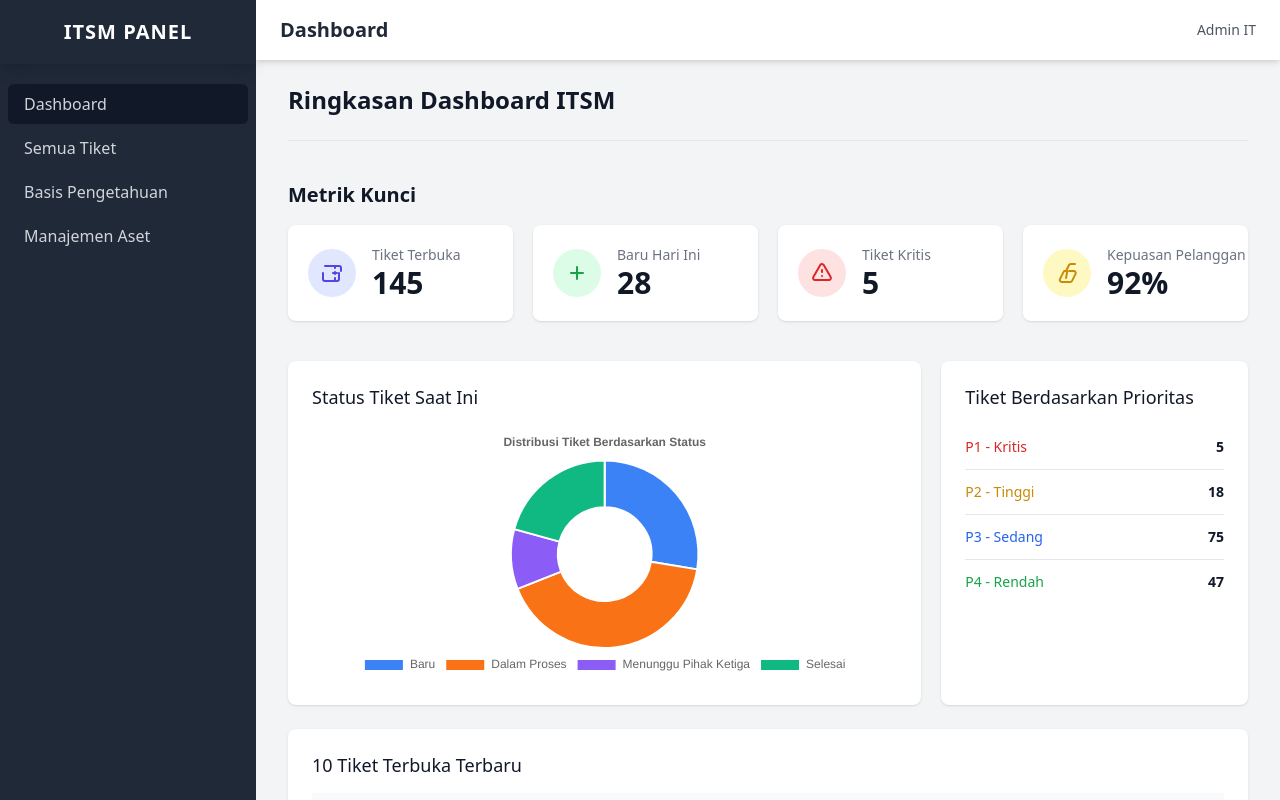
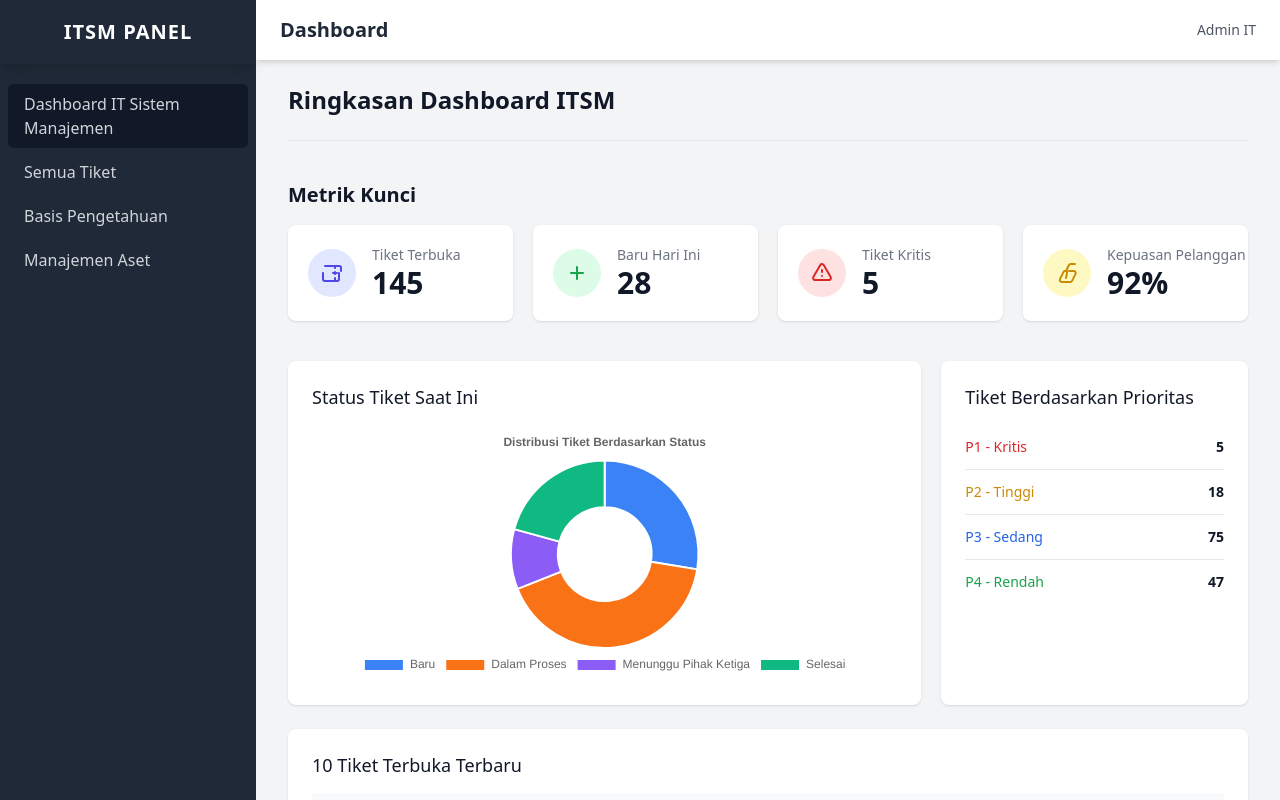
Before and after one commit to agunggema-debug/itsm-dashboard, a plain HTML site: page itsm-dashboard.html in a window 1280 px wide. Drawn offline with nearby package versions, Linux system fonts and the light colour scheme.

Commit message:
Update dashboard link text to include 'IT Sistem Manajemen'

```diff
--- a/itsm-dashboard.html
+++ b/itsm-dashboard.html
@@ -19,7 +19,7 @@
         </div>
         <nav class="flex-1 overflow-y-auto mt-5 px-2">
           <a href="#dashboard" data-target="content-dashboard" class="sidebar-link flex items-center px-4 py-2 text-gray-300 hover:bg-gray-700 hover:text-white rounded-md transition duration-150 ease-in-out bg-gray-900">
-        Dashboard
+        Dashboard IT Sistem Manajemen
     </a>
     <a href="#tickets" data-target="content-tickets" class="sidebar-link flex items-center px-4 py-2 text-gray-300 hover:bg-gray-700 hover:text-white rounded-md transition duration-150 ease-in-out mt-1">
         Semua Tiket
```
